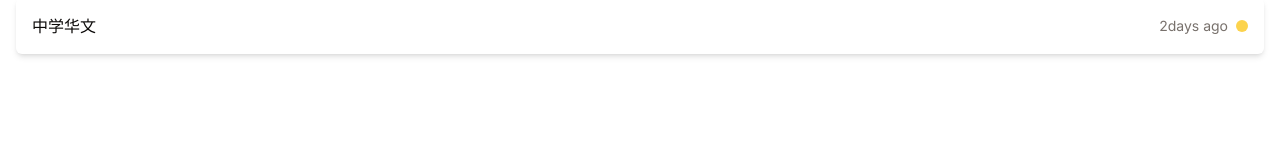
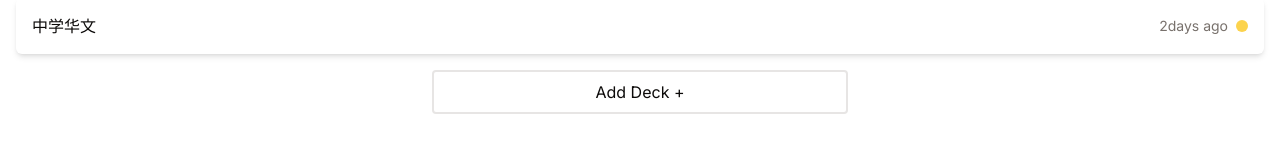
Before and after one commit to mongj/cloudhacks-better-anki, a Next.js app: page / in a window 1280 px wide. Shown: the part 222-386 px from the top of the page. Built offline with nearby package versions, Linux system fonts and the light colour scheme.

Commit message:
Added button

```diff
--- a/app/page.tsx
+++ b/app/page.tsx
@@ -13,7 +13,6 @@ export default function Home() {
           <span className="text-6xl font-bold">69</span>
           <span>days</span>
         </div>
-
       </div>
       <section className="w-full flex flex-col justify-start p-4 gap-y-4">
         <div className="flex flex-row justify-between">
@@ -24,8 +23,10 @@ export default function Home() {
           </button>
         </div>
         <ListItem text="中学华文" time="2days ago" icon="bg-amber-200" />
+        <div className="flex justify-center">
+          <button className="p-2 border-2 w-1/3 rounded-sm">Add Deck +</button>
+        </div>
       </section>
-
     </main>
   );
 }
```
